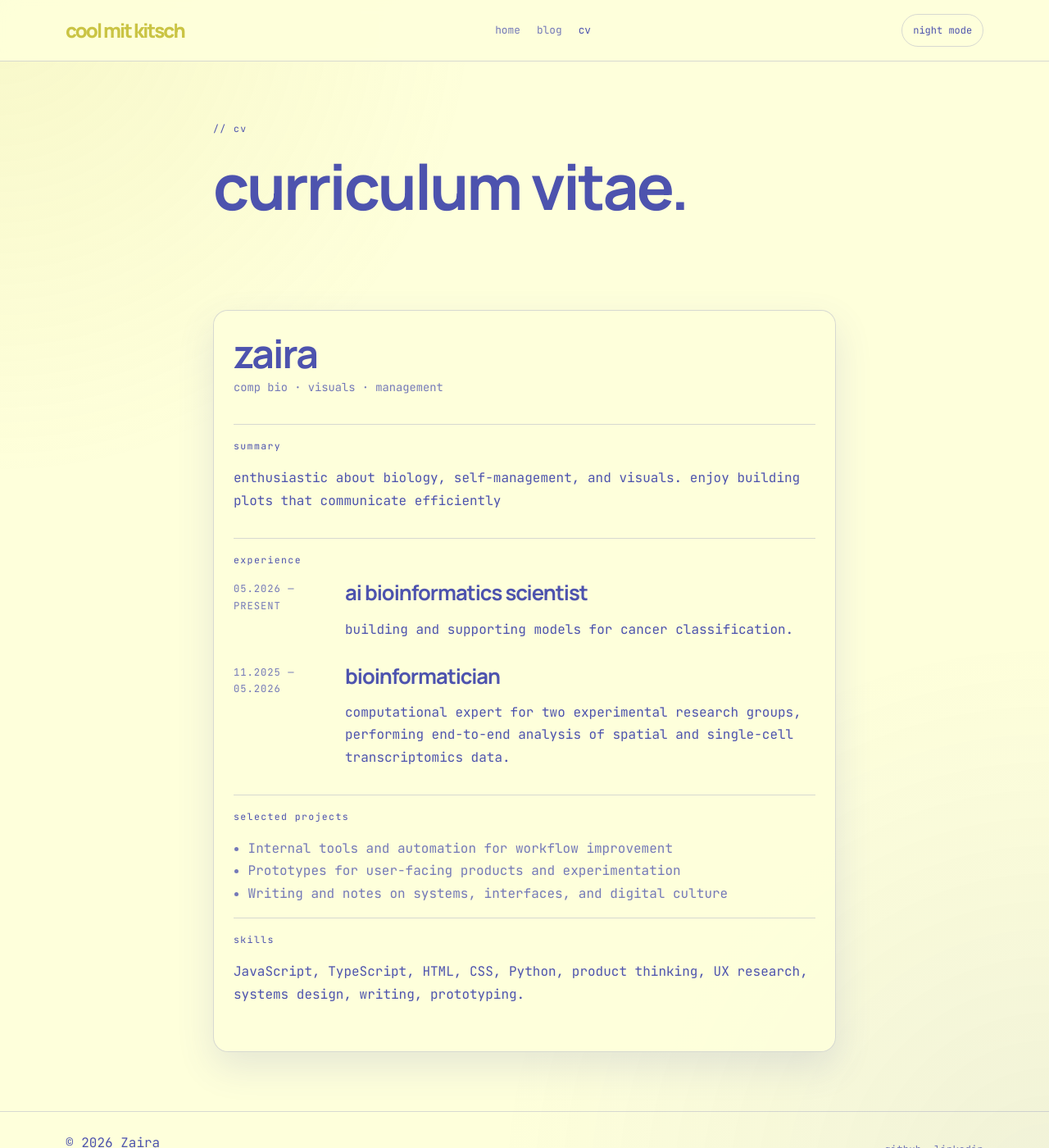
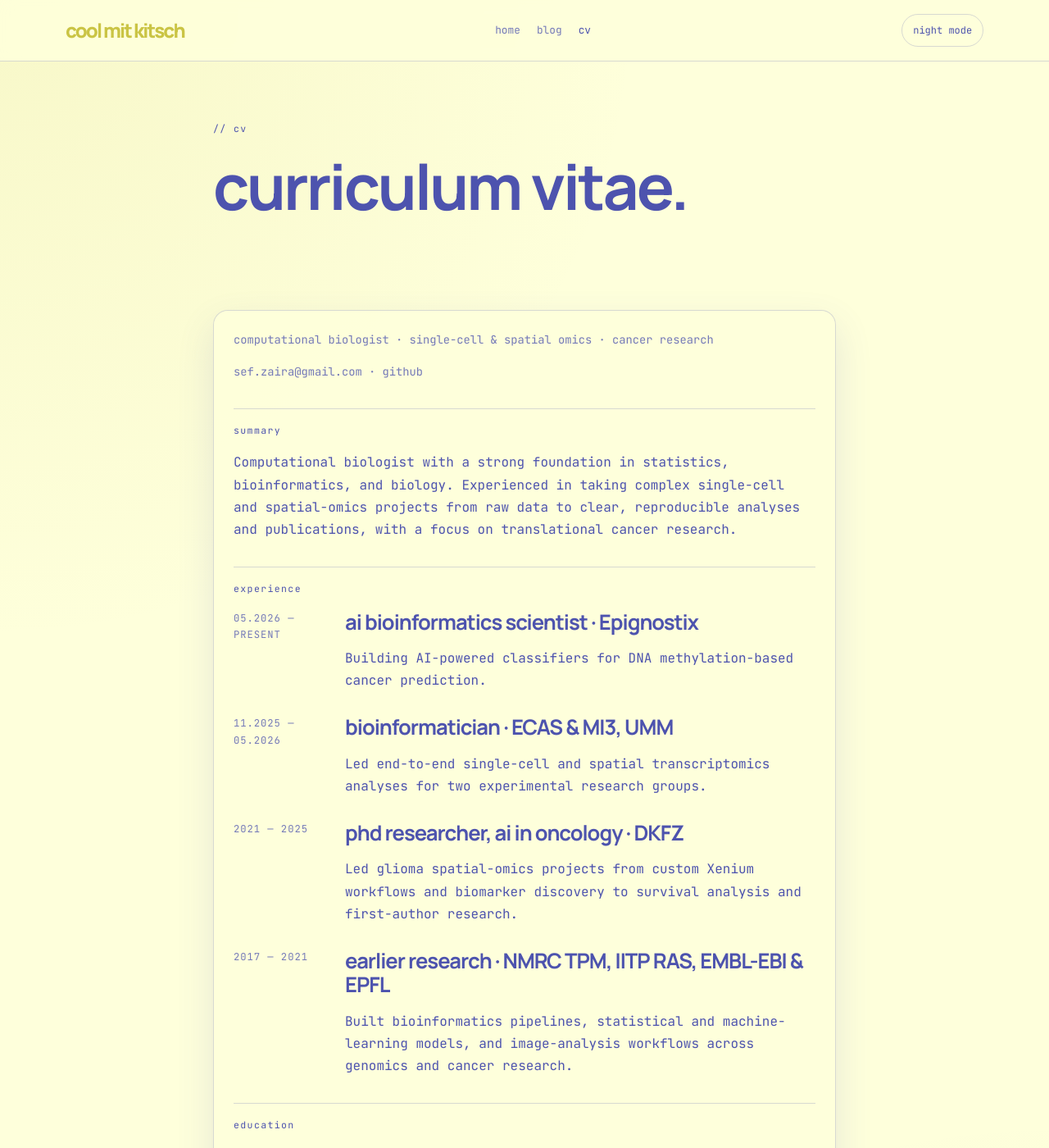
Before and after one commit to zsfrbkv/zsfrbkv.github.io, a Jekyll site: the page built from cv.html, in a window 1280 px wide and 1400 px high. Shown: the whole window at 82% size. Built offline with Jekyll 4.4.1, drawn with Linux system fonts in a browser that asks for light colours; some of the changed text lies outside the part shown.

Commit message:
Polish site branding and CV presentation
Use the blog name consistently, link to the LinkedIn profile, and standardize headings in lowercase.

Co-authored-by: Copilot <223556219+Copilot@users.noreply.github.com>

```diff
--- a/_includes/footer.html
+++ b/_includes/footer.html
@@ -1,9 +1,9 @@
 <footer class="site-footer">
   <div class="container footer-row">
-    <p>© <span id="year"></span> Zaira</p>
+    <p>© <span id="year"></span> {{ site.title | escape }}</p>
     <div class="footer-links">
       <a href="https://github.com/zsfrbkv" target="_blank" rel="noreferrer">github</a>
-      <a href="https://www.linkedin.com" target="_blank" rel="noreferrer">linkedin</a>
+      <a href="https://www.linkedin.com/in/zaira-sef/" target="_blank" rel="noreferrer">linkedin</a>
     </div>
   </div>
 </footer>
--- a/blog.html
+++ b/blog.html
@@ -1,6 +1,6 @@
 ---
 layout: default
-title: Blog | Zaira
+title: blog | cool mit kitsch
 description: Blog notes by Zaira on software, systems, and building things.
 nav: blog
 ---
--- a/cv.html
+++ b/cv.html
@@ -1,6 +1,6 @@
 ---
 layout: default
-title: CV | Zaira
+title: cv | cool mit kitsch
 description: Curriculum vitae for Zaira.
 nav: cv
 ---
@@ -15,15 +15,15 @@ nav: cv
   <div class="container narrow cv-paper">
     <div class="cv-block">
       <div class="cv-header">
-        <h2>zaira</h2>
-        <p>comp bio · visuals · management</p>
+        <p>computational biologist · single-cell & spatial omics · cancer research</p>
+        <p><a href="mailto:sef.zaira@gmail.com">sef.zaira@gmail.com</a> · <a href="https://github.com/zsfrbkv">github</a></p>
       </div>
     </div>
 
     <div class="cv-block">
       <p class="cv-label">summary</p>
       <p>
-        enthusiastic about biology, self-management, and visuals. enjoy building plots that communicate efficiently
+        Computational biologist with a strong foundation in statistics, bioinformatics, and biology. Experienced in taking complex single-cell and spatial-omics projects from raw data to clear, reproducible analyses and publications, with a focus on translational cancer research.
       </p>
     </div>
 
@@ -32,31 +32,78 @@ nav: cv
       <div class="cv-item">
         <div class="cv-date">05.2026 — present</div>
         <div>
-          <h3>ai bioinformatics scientist</h3>
-          <p>building and supporting models for cancer classification.</p>
+          <h3>ai bioinformatics scientist · Epignostix</h3>
+          <p>Building AI-powered classifiers for DNA methylation-based cancer prediction.</p>
         </div>
       </div>
       <div class="cv-item">
         <div class="cv-date">11.2025 — 05.2026</div>
         <div>
-          <h3>bioinformatician</h3>
-          <p>computational expert for two experimental research groups, performing end-to-end analysis of spatial and single-cell transcriptomics data.</p>
+          <h3>bioinformatician · ECAS &amp; MI3, UMM</h3>
+          <p>Led end-to-end single-cell and spatial transcriptomics analyses for two experimental research groups.</p>
+        </div>
+      </div>
+      <div class="cv-item">
+        <div class="cv-date">2021 — 2025</div>
+        <div>
+          <h3>phd researcher, ai in oncology · DKFZ</h3>
+          <p>Led glioma spatial-omics projects from custom Xenium workflows and biomarker discovery to survival analysis and first-author research.</p>
+        </div>
+      </div>
+      <div class="cv-item">
+        <div class="cv-date">2017 — 2021</div>
+        <div>
+          <h3>earlier research · NMRC TPM, IITP RAS, EMBL-EBI &amp; EPFL</h3>
+          <p>Built bioinformatics pipelines, statistical and machine-learning models, and image-analysis workflows across genomics and cancer research.</p>
         </div>
       </div>
     </div>
 
     <div class="cv-block">
-      <p class="cv-label">selected projects</p>
-      <ul class="cv-list">
-        <li>Internal tools and automation for workflow improvement</li>
-        <li>Prototypes for user-facing products and experimentation</li>
-        <li>Writing and notes on systems, interfaces, and digital culture</li>
-      </ul>
+      <p class="cv-label">education</p>
+      <div class="cv-item">
+        <div class="cv-date">2021 — 2025</div>
+        <div>
+          <h3>phd in computational biology · DKFZ / Heidelberg University</h3>
+        </div>
+      </div>
+      <div class="cv-item">
+        <div class="cv-date">2015 — 2021</div>
+        <div>
+          <h3>specialist degree, bioengineering &amp; bioinformatics · Lomonosov Moscow State University</h3>
+        </div>
+      </div>
     </div>
 
     <div class="cv-block">
       <p class="cv-label">skills</p>
-      <p>JavaScript, TypeScript, HTML, CSS, Python, product thinking, UX research, systems design, writing, prototyping.</p>
+      <div class="cv-skills">
+        <div>
+          <h3>omics &amp; pipelines</h3>
+          <p>NGS analysis, single-cell, bulk, and spatial transcriptomics, proteomics</p>
+        </div>
+        <div>
+          <h3>statistics &amp; machine learning</h3>
+          <p>Statistical modelling, biomarker and survival analysis, scikit-learn, Keras, TensorFlow</p>
+        </div>
+        <div>
+          <h3>programming &amp; computing</h3>
+          <p>Python, R, Bash, Git, Linux, HPC (SLURM, LSF), GPU computing</p>
+        </div>
+        <div>
+          <h3>tools &amp; communication</h3>
+          <p>Scanpy, Squidpy, scvi-tools, CellRanger, QuPath, data visualization · English (C1), German (B1), Russian (native)</p>
+        </div>
+      </div>
+    </div>
+
+    <div class="cv-block">
+      <p class="cv-label">selected publications</p>
+      <ul class="cv-list">
+        <li>Seferbekova et al. (2025). <a href="https://doi.org/10.1101/2025.09.25.25336313">Spatial transcriptomics characterisation of radionecrotic changes in glioblastoma patients.</a> medRxiv.</li>
+        <li>Seferbekova et al. (2022). <a href="https://doi.org/10.1038/s41576-022-00553-x">Spatial biology of cancer evolution.</a> Nature Reviews Genetics.</li>
+        <li>Seferbekova et al. (2021). <a href="https://doi.org/10.3389/fmicb.2021.628622">High rates of genome rearrangements and pathogenicity of Shigella spp.</a> Frontiers in Microbiology.</li>
+      </ul>
     </div>
   </div>
 </section>
--- a/index.html
+++ b/index.html
@@ -1,6 +1,6 @@
 ---
 layout: default
-title: Zaira | Notes & Code
+title: home | cool mit kitsch
 description: zaira's personal site with notes, writing, projects, and CV.
 nav: home
 ---
--- a/styles.css
+++ b/styles.css
@@ -470,6 +470,24 @@ h3 {
   color: var(--muted);
 }
 
+.cv-skills {
+  display: grid;
+  grid-template-columns: repeat(2, minmax(0, 1fr));
+  gap: 1rem 1.5rem;
+}
+
+.cv-skills h3 {
+  margin: 0 0 0.35rem;
+  font-size: 0.9rem;
+  letter-spacing: 0;
+}
+
+.cv-skills p {
+  margin: 0;
+  color: var(--muted);
+  font-size: 0.82rem;
+}
+
 .contact-box {
   padding: 1.5rem;
 }
@@ -526,6 +544,10 @@ h3 {
   .cv-item {
     grid-template-columns: 1fr;
   }
+
+  .cv-skills {
+    grid-template-columns: 1fr;
+  }
 }
 
 @media (max-width: 640px) {
```
